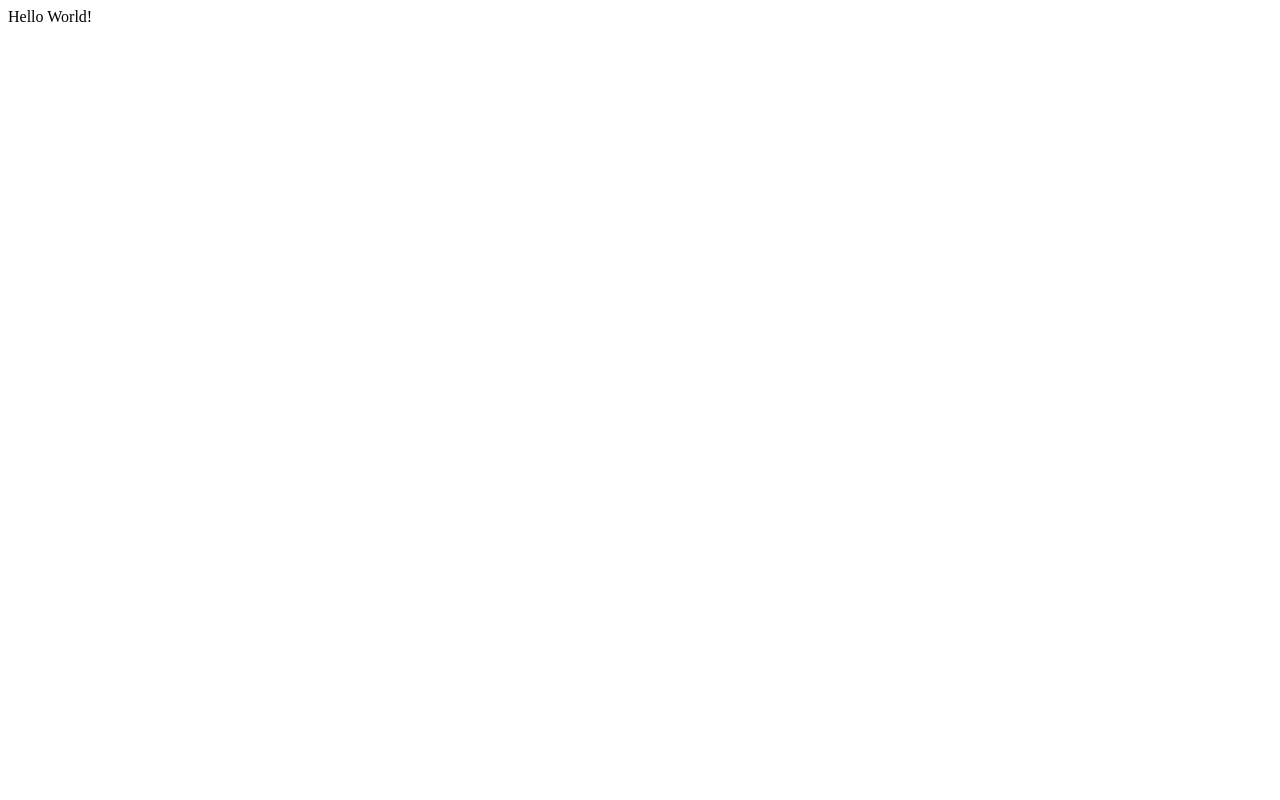
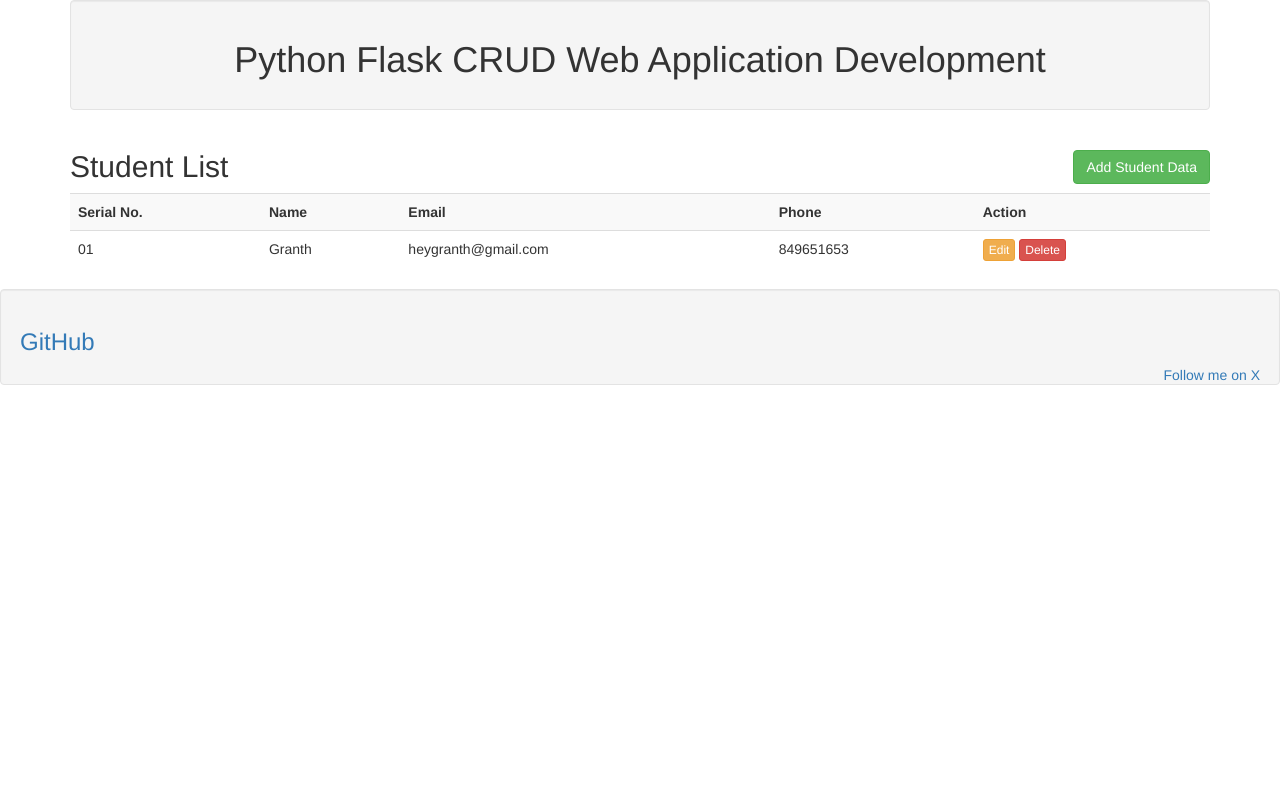
Before and after one commit to hey-granth/crud, a Flask app: page / in a window 1280 px wide. Before the commit the page is almost empty. Run offline with Flask 3, Linux system fonts and the light colour scheme; some libraries are stand-ins or nearby versions.

Commit message:
updated design elements

````diff
--- a/app.py
+++ b/app.py
@@ -1,12 +1,15 @@
-from flask import Flask
+from flask import Flask, render_template
 
 app = Flask(__name__)
 
 
 @app.route('/')
-def hello_world():  # put application's code here
-    return 'Hello World!'
+def Index():  # put application's code here
+    return render_template('index.html')
 
 
 if __name__ == '__main__':
     app.run(debug=True)
+
+
+# to run the app in debug mode, run ```flask --app app.py --debug run``` in the terminal
--- a/templates/index.html
+++ b/templates/index.html
@@ -3,9 +3,84 @@
 <head>
     <meta charset="UTF-8">
     <title>CRUD Application</title>
-    <link rel="stylesheet" href="{{ url_for('static', filename='bootstrap.min.css') }}">
+    <link rel="stylesheet" href="{{ url_for('static', filename='css/bootstrap.min.css') }}">
+    <link rel="shortcut icon" href="{{ url_for('static', filename='teacher.png') }}">
 </head>
 <body>
+{% block body %}
+<div class="container">
+    <div class="well text-center">
+        <h1>Python Flask CRUD Web Application Development</h1>
+    </div>
+</div>
+
+<div class="container">
+    <div class="row">
+        <div class="col-md-12">
+            <h2>Student List <button type="button" class="btn btn-success pull-right" data-toggle="modal" data-target="#myModal">Add Student Data</button></h2>
+            <table class="table table-striped">
+                <tr>
+                    <th>Serial No.</th>
+                    <th>Name</th>
+                    <th>Email</th>
+                    <th>Phone</th>
+                    <th>Action</th>
+                </tr>
+                <tr>
+                    <td>01</td>
+                    <td>Granth</td>
+                    <td>heygranth@gmail.com</td>
+                    <td>849651653</td>
+                    <td>
+                        <a href="" class="btn btn-warning btn-xs" data-toggle="modal" data-target="#modaledit">Edit</a>
+                        <a href="" class="btn btn-danger btn-xs" onclick="return confirm('Are you sure to delete?')">Delete</a>
+                    </td>
+                </tr>
+            </table>
+        </div>
+        <div id="modaledit" class="modal fade" role="dialog">
+            <div class="modal-dialog">
+                <div class="modal-content">
+                    <div class="modal-header">
+                        <button type="button" class="close" data-dismiss="modal">&times;</button>
+                        <h4 class="modal-title">Please Update Data</h4>
+                    </div>
+                    <div class="modal-body">
+                        <form action="{{ url_for('insert') }}" method="POST">
+                            <div class="form-group">
+                                <label>Name:</label>
+                                <input type="text" class="form-control" name="name" value="Granth">
+                            </div>
+                            <div class="form-group">
+                                <label>Email:</label>
+                                <input type="text" class="form-control" name="email" value="heygranth@gmail.com">
+                            </div>
+                            <div class="form-group">
+                                <label>Phone:</label>
+                                <input type="text" class="form-control" name="phone" value="9599443100">
+                            </div>
+                            <div class="form-group">
+                                <button class="btn btn-primary" type="submit">Update Data</button>
+                            </div>
+                        </form>
+                    </div>
+                    <div class="modal-footer">
+                        <button type="button" class="btn btn-default" data-dismiss="modal">Close</button>
+                    </div>
+                </div>
+            </div>
+        </div>
+    </div>
+</div>
+
+<div class="well">
+    <h3><a href="https://github.com/hey-granth">GitHub</a></h3>
+    <span class="pull-right"><a href="https://x.com/heygranth">Follow me on X</a></span>
+</div>
+
+{% endblock %}
 
 </body>
+<script type="text/javascript" src="{{ url_for('static', filename='js/jquery-3.2.1.min.js') }}"></script>
+<script type="text/javascript" src="{{ url_for('static', filename='js/bootstrap.min.js') }}"></script>
 </html>
````
